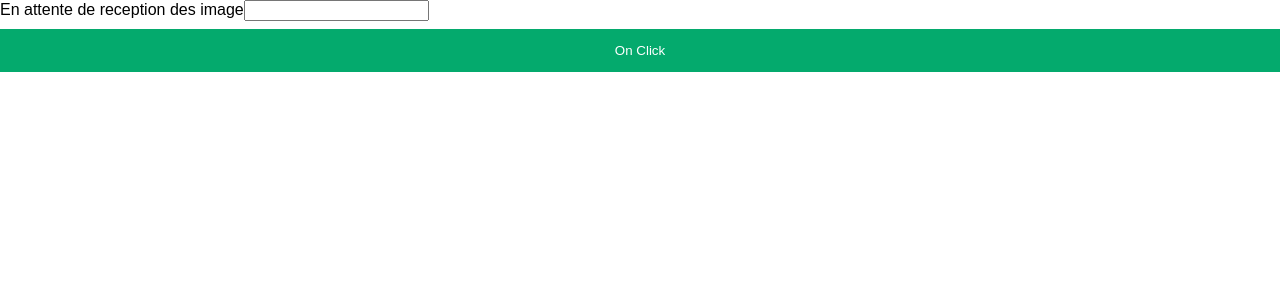
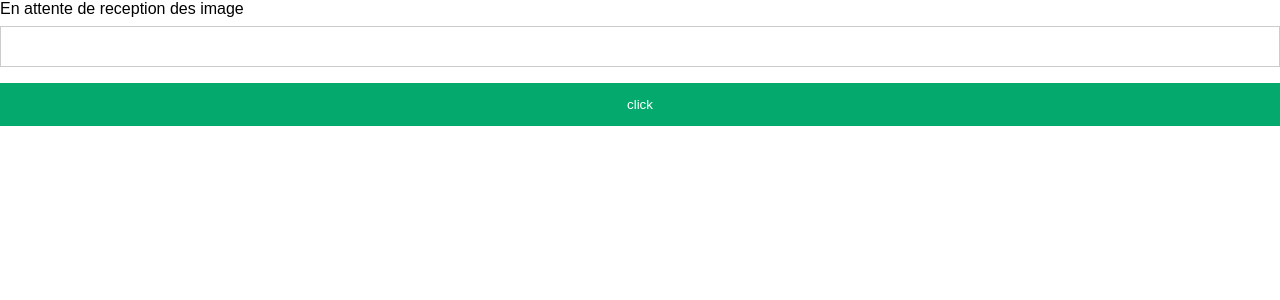
Before and after one commit to lexadan/Microservices-journey, a React (Create React App) app in the folder frontend/: page / in a window 1280 px wide. Shown: the top 300 px of the page. Built offline with nearby package versions, Linux system fonts and the light colour scheme.

Commit message:
reception

```diff
--- a/frontend/src/Pages/Home.tsx
+++ b/frontend/src/Pages/Home.tsx
@@ -1,30 +1,30 @@
-import React from "react";
-class Home  extends React.Component<{}, { image: string, id:string }>{
+import React,{useState} from "react";
 
-    constructor(props : any) {
-        super(props)
-        this.state = {image: "", id: ""}
-    }
 
-    async fetchImage() {
-        const res = await fetch('http://localhost:5000/get_file?id=qmbgxhakvuhlxitvseuy'/*+ this.state.id*/);
+export default function Home(){
+	const [id, setid] = useState("");
+	const [url, seturl] = useState("");
+
+	const changeHandler = (event : any) => {
+		setid(event.target.files[0]);
+	};
+
+    async function  fetchImage()  {
+        const res = await fetch('http://localhost:5000/get_file?id='+ id);
         const imageBlob = await res.blob();
-        const imageObjectURL = URL.createObjectURL(imageBlob);
-        this.setState({image: imageObjectURL})
+        seturl(URL.createObjectURL(imageBlob))
       };
 
-    render() : JSX.Element {
+
         return(
             <div> En attente de reception des image
-                    <input type="id" name="id" value={this.state.id}  onChange={(e) => { this.setState({id:  e.target.value})} } />
-                    <button onClick={this.fetchImage}>On Click</button>
-                <img src={this.state.image} alt=""/>
+
+                    <input type="text" name="id" value={id}  onChange={(e) => { setid(e.target.value)} } />
+                    <button onClick={fetchImage}>click </button>
+                <img src={url} alt=""/>
 
 
             </div>
 
         )
-    }
 }
-
-export default Home;
```
